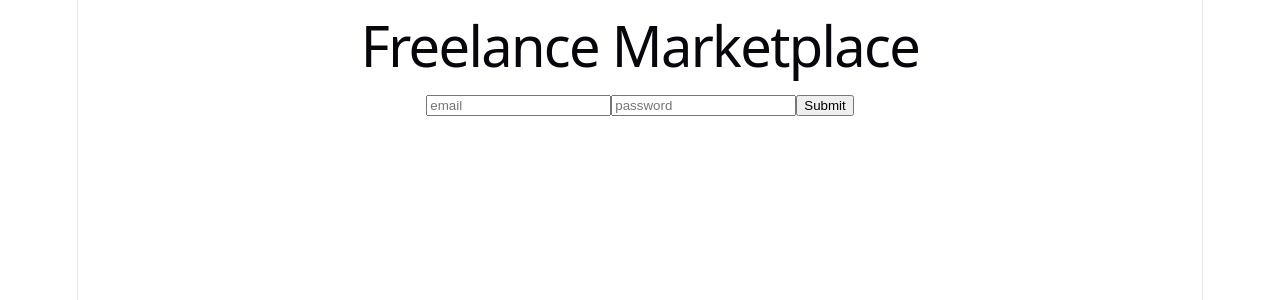
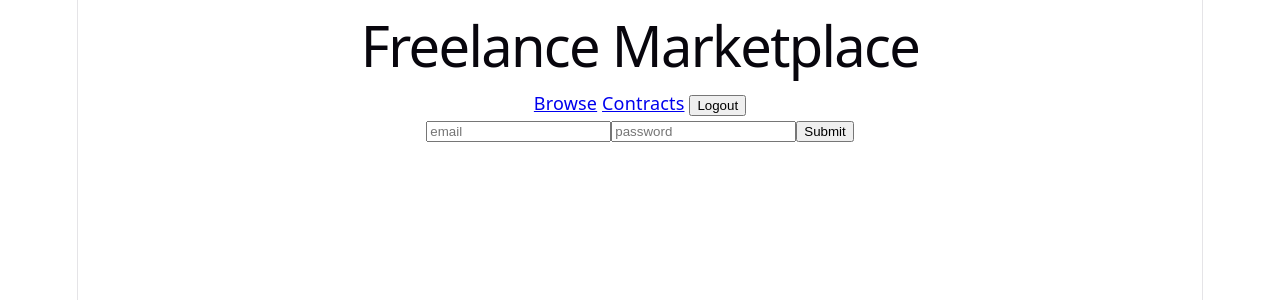
Before and after one commit to MidNight91119/freelance-marketplace, a React (Vite) app in the folder web/: page /login in a window 1280 px wide. Shown: the top 300 px of the page. Built offline with nearby package versions, Linux system fonts and the light colour scheme; no server answers; sample sign-in values are in the browser's storage.

Commit message:
feat: auth context; role is react state, localStorage is persistence only
Signed-off-by: Ayush Bhagwat <ayushbhagwat921@gmail.com>

```diff
--- a/web/src/App.tsx
+++ b/web/src/App.tsx
@@ -1,4 +1,4 @@
-import { Routes, Route, Navigate } from "react-router";
+import { Routes, Route, Navigate, Link, useNavigate } from "react-router";
 import Login from "./pages/Login";
 import Projects from "./pages/Projects";
 import Signup from "./pages/Signup";
@@ -8,11 +8,13 @@ import ViewProposal from "./pages/ViewProposal.tsx";
 import Contracts from "./pages/Contracts.tsx";
 import MyProjects from "./pages/MyProjects.tsx";
 import MyProposals from "./pages/MyProposals.tsx";
+import { useAuth } from "./auth.tsx";
 
 function App() {
   return (
     <>
       <Header title="Freelance Marketplace" />
+      <Nav />
       <Routes>
         <Route path="/signup" element={<Signup />} />
         <Route path="/login" element={<Login />} />
@@ -77,6 +79,31 @@ function App() {
   );
 }
 
+function Nav() {
+  const { role, logout } = useAuth();
+  const navigate = useNavigate();
+
+  function handleLogout() {
+    logout();
+    navigate("/login");
+  }
+
+  return (
+    <nav>
+      {role && <Link to="/projects">Browse</Link>}{" "}
+      {role && <Link to="/contracts">Contracts</Link>}{" "}
+      {role === "client" && <Link to="/projects/mine">My projects</Link>}{" "}
+      {role === "freelancer" && <Link to="/proposals/mine">My proposals</Link>}{" "}
+      {!role && (
+        <>
+          <Link to="/login">Login</Link> <Link to="/signup">Signup</Link>
+        </>
+      )}{" "}
+      {role && <button onClick={handleLogout}>Logout</button>}
+    </nav>
+  );
+}
+
 function Header(props: { title: string }) {
   return <h1>{props.title}</h1>;
 }
@@ -88,13 +115,13 @@ function ProtectedRoute({
   children: React.ReactNode;
   role?: "client" | "freelancer";
 }) {
+  const { role: userRole } = useAuth();
   const token = localStorage.getItem("token");
 
   if (!token) {
     return <Navigate to="/login" replace />;
   }
 
-  const userRole = localStorage.getItem("role");
   if (role && userRole !== role) {
     return <Navigate to="/projects" replace />;
   }
--- /dev/null
+++ b/web/src/auth.tsx
@@ -0,0 +1,38 @@
+import { createContext, useContext, useState } from "react";
+
+type Auth = {
+  role: string | null;
+  login: (token: string, role: string) => void;
+  logout: () => void;
+};
+
+const AuthContext = createContext<Auth | null>(null);
+
+export function AuthProvider({ children }: { children: React.ReactNode }) {
+  const [role, setRole] = useState(localStorage.getItem("role"));
+
+  function login(token: string, role: string) {
+    localStorage.setItem("token", token);
+    localStorage.setItem("role", role);
+    setRole(role);
+  }
+
+  function logout() {
+    localStorage.removeItem("token");
+    localStorage.removeItem("role");
+    setRole(null);
+  }
+
+  return (
+    <AuthContext.Provider value={{ role, login, logout }}>
+      {children}
+    </AuthContext.Provider>
+  );
+}
+
+// eslint-disable-next-line react-refresh/only-export-components
+export function useAuth() {
+  const ctx = useContext(AuthContext);
+  if (!ctx) throw new Error("useAuth must be used inside AuthProvider");
+  return ctx;
+}
--- a/web/src/main.tsx
+++ b/web/src/main.tsx
@@ -3,11 +3,14 @@ import { createRoot } from "react-dom/client";
 import { BrowserRouter } from "react-router";
 import "./index.css";
 import App from "./App.tsx";
+import { AuthProvider } from "./auth.tsx";
 
 createRoot(document.getElementById("root")!).render(
   <StrictMode>
     <BrowserRouter>
-      <App />
+      <AuthProvider>
+        <App />
+      </AuthProvider>
     </BrowserRouter>
   </StrictMode>,
 );
--- a/web/src/pages/Login.tsx
+++ b/web/src/pages/Login.tsx
@@ -1,12 +1,14 @@
 import { useState } from "react";
 import { useNavigate } from "react-router";
 import { api } from "../api";
+import { useAuth } from "../auth";
 
 function Login() {
   const [email, setEmail] = useState("");
   const [password, setPassword] = useState("");
   const [error, setError] = useState("");
   const navigate = useNavigate();
+  const { login } = useAuth();
 
   async function handleSubmit(e: React.SubmitEvent<HTMLFormElement>) {
     e.preventDefault();
@@ -20,8 +22,7 @@ function Login() {
           password: password,
         }),
       });
-      localStorage.setItem("token", data.accessToken);
-      localStorage.setItem("role", data.user.role);
+      login(data.accessToken, data.user.role);
       navigate("/projects");
     } catch (err) {
       setError((err as Error).message);
--- a/web/src/pages/Projects.tsx
+++ b/web/src/pages/Projects.tsx
@@ -1,6 +1,7 @@
 import { useEffect, useState } from "react";
 import { Link, useSearchParams } from "react-router";
 import { api } from "../api.ts";
+import { useAuth } from "../auth.tsx";
 
 function Projects() {
   type Project = {
@@ -10,7 +11,7 @@ function Projects() {
   const [projects, setProjects] = useState<Project[]>([]);
   const [error, setError] = useState("");
   const [loading, setLoading] = useState(true);
-  const role = localStorage.getItem("role");
+  const { role } = useAuth();
   const [searchParams, setSearchParams] = useSearchParams();
   const [category, setCategory] = useState(searchParams.get("category") ?? "");
   const [minBudget, setMinBudget] = useState(
```
